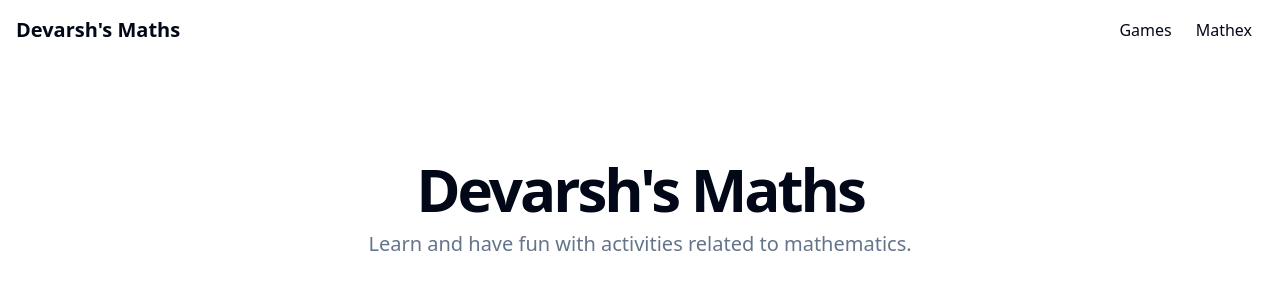
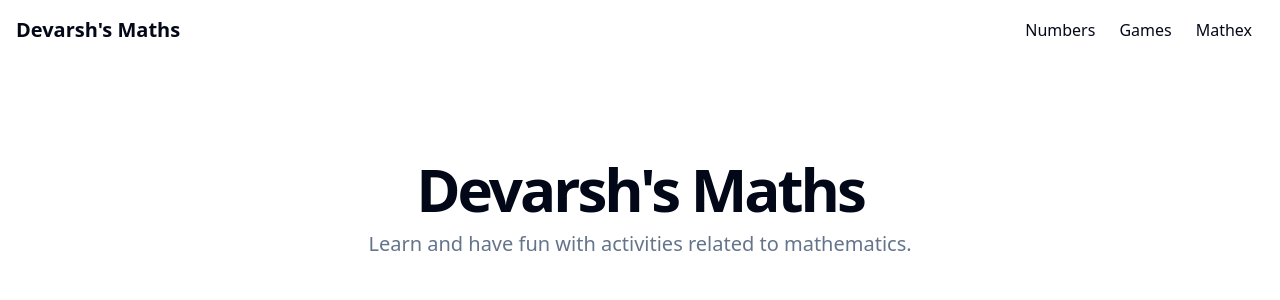
Before and after one commit to webdev03/maths, a SvelteKit app: page / in a window 1280 px wide. Shown: the top 300 px of the page. Built offline with nearby package versions, Linux system fonts and the light colour scheme.

Commit message:
small fixes

```diff
--- a/src/routes/(main)/+layout.svelte
+++ b/src/routes/(main)/+layout.svelte
@@ -9,6 +9,10 @@
   }
 
   const links: LinkBarItem[] = [
+    {
+      url: "/utilities/number",
+      text: "Numbers"
+    },
     {
       url: "/games",
       text: "Games"
--- a/src/routes/(main)/utilities/number/+page.svelte
+++ b/src/routes/(main)/utilities/number/+page.svelte
@@ -30,4 +30,5 @@
     />
     <Button type="submit">Search</Button>
   </form>
+  <p class="mt-4">Search for a number and get fun facts about it!</p>
 </div>
--- a/src/routes/(main)/utilities/number/[slug]/+page.svelte
+++ b/src/routes/(main)/utilities/number/[slug]/+page.svelte
@@ -47,9 +47,9 @@
             currentFactorTimes++;
           } else {
             if (currentFactorTimes === 1) {
-              str += `${currentFactor} \\times`;
+              str += `{${currentFactor}} \\times`;
             } else {
-              str += `${currentFactor}^${currentFactorTimes} \\times`;
+              str += `{${currentFactor}}^{${currentFactorTimes}} \\times`;
             }
             currentFactor = factors[i];
             currentFactorTimes = 1;
```
Also changed, not shown: 1 other file (tests, documents, lock files or other folders).
